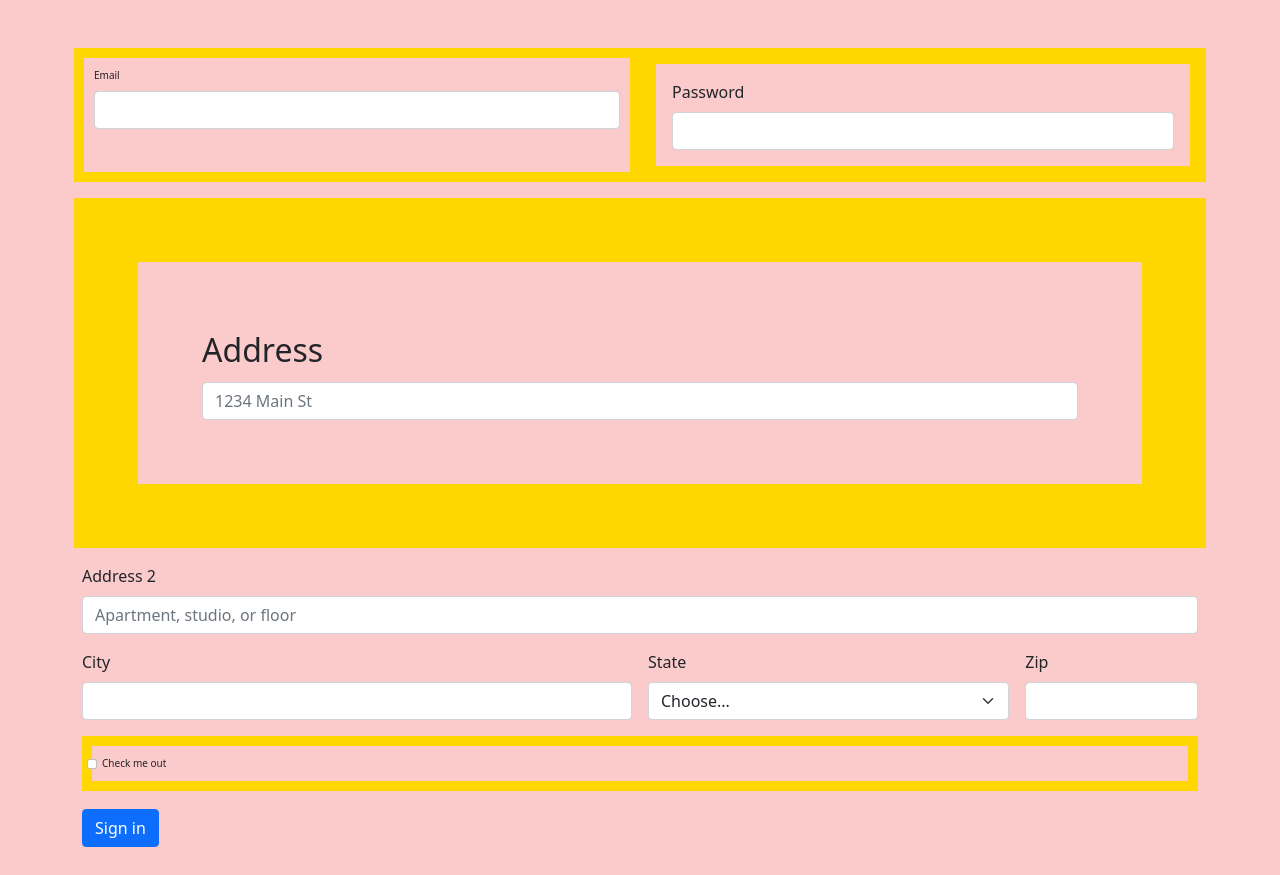
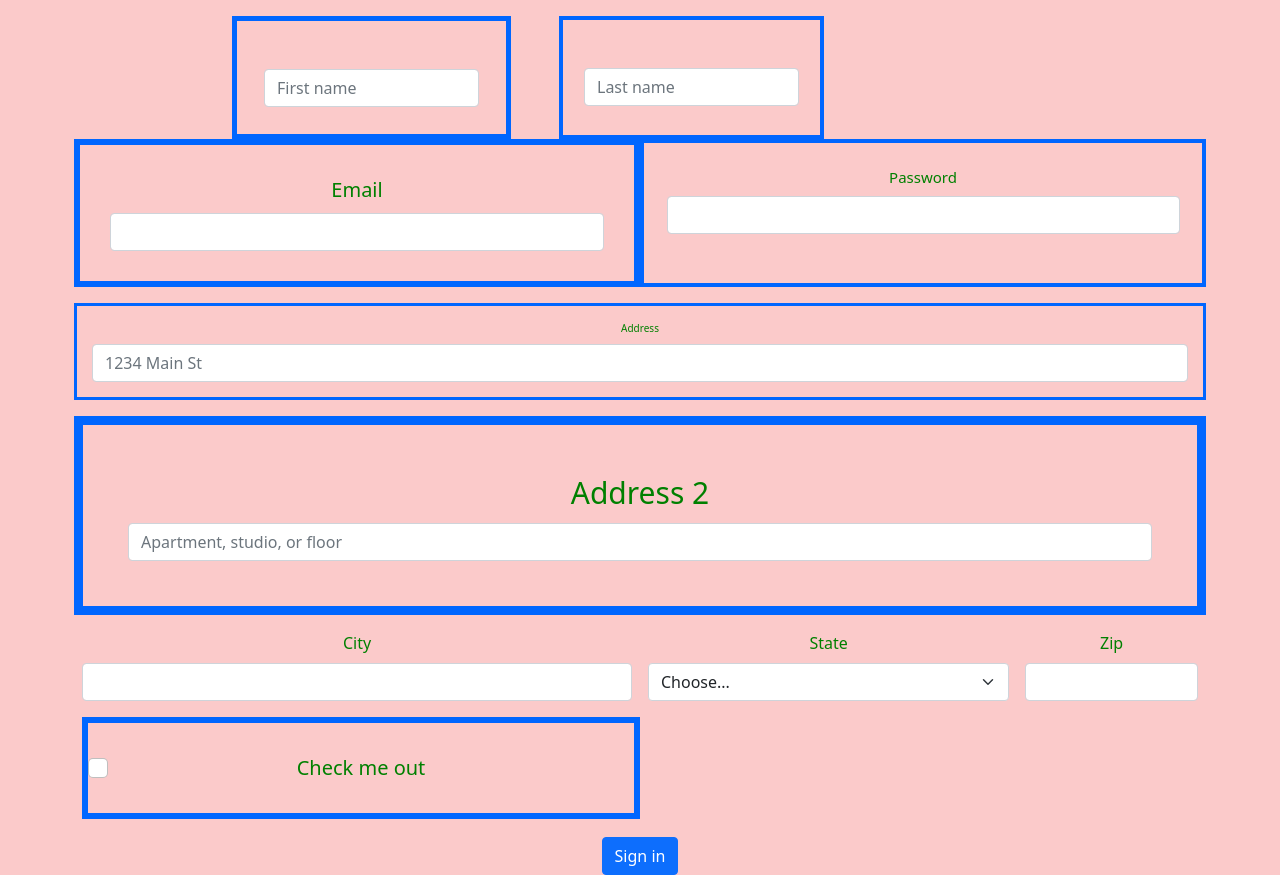
Before and after one commit to JakubJacko/bootstrap, a plain HTML site: page index.html in a window 1280 px wide. Before the commit the page ends 847 px from the top, so only its background shows below. Drawn offline with nearby package versions, Linux system fonts and the light colour scheme.

Commit message:
bootstrap

```diff
--- a/index.html
+++ b/index.html
@@ -7,25 +7,32 @@
     <!-- CSS only -->
     <link href="https://cdn.jsdelivr.net/npm/bootstrap@5.1.3/dist/css/bootstrap.min.css" rel="stylesheet" integrity="sha384-1BmE4kWBq78iYhFldvKuhfTAU6auU8tT94WrHftjDbrCEXSU1oBoqyl2QvZ6jIW3" crossorigin="anonymous">
     <!-- JavaScript Bundle with Popper -->
-    <!-- <script src="https://cdn.jsdelivr.net/npm/bootstrap@5.1.3/dist/js/bootstrap.bundle.min.js" integrity="sha384-ka7Sk0Gln4gmtz2MlQnikT1wXgYsOg+OMhuP+IlRH9sENBO0LRn5q+8nbTov4+1p" crossorigin="anonymous"></script> -->
+    <script src="https://cdn.jsdelivr.net/npm/bootstrap@5.1.3/dist/js/bootstrap.bundle.min.js" integrity="sha384-ka7Sk0Gln4gmtz2MlQnikT1wXgYsOg+OMhuP+IlRH9sENBO0LRn5q+8nbTov4+1p" crossorigin="anonymous"></script>
     <link rel="stylesheet" href="style/style.css">
     <title>Document</title>
 </head>
 <body>
-
+  <div class="row g-3">
+    <div class="col">
+      <input type="text" class="form-control" placeholder="First name" aria-label="First name">
+    </div>
+    <div class="col">
+      <input type="text" class="form-control" placeholder="Last name" aria-label="Last name">
+    </div>
+  </div>
 
     <div class="container pt-5">
     <form class="row g-3">
         <div class="col-md-6">
-          <label for="inputEmail4" class="form-label">Email</label>
+          <label for="inputEmail4" class="form-label" >Email</label>
           <input type="email" class="form-control" id="inputEmail4">
         </div>
         <div class="col-md-6">
-          <label for="inputPassword4" class="form-label">Password</label>
+          <label for="inputPassword4" class="form-label" >Password</label>
           <input type="password" class="form-control" id="inputPassword4">
         </div>
         <div class="col-12">
-          <label for="inputAddress" class="form-label">Address</label>
+          <label  for="inputAddress" class="form-label">Address</label>
           <input type="text" class="form-control" id="inputAddress" placeholder="1234 Main St">
         </div>
         <div class="col-12">
@@ -60,5 +67,7 @@
         </div>
       </form>
     </div>
+
+
 </body>
 </html>
--- a/style/style.scss
+++ b/style/style.scss
@@ -3,34 +3,65 @@ body{
 
 }
 
+div {
+    color: green;
+    max-width: 50%;
+    text-align: center;
 
 
-    @mixin test($size) {
-        border: $size solid gold;
+}
+
+div .col {
+    // border: 2px dashed green;
+    padding-top: 3rem!important;
+    margin: 2rem 0 -3rem 3rem;
+    position: relative;
+    left: 12rem;
+    text-align: center;
+
+}
+
+    @mixin border($size) {
+        border: $size*0.3 solid rgb(0, 102, 255);
         font-size: $size;
-        padding: $size;
+        padding: $size*1.5;
     }
 
+div div {
+    &:nth-child(1){
+        @include border (18px)
+    }
+    &:nth-child(2){
+        @include border(14px)
+    }
+}
 
+input #inputPassword4 {
 
+}
+
+label .form-label {
+    margin-top: 10px ;
+}
 form div {
 
 
 
-
     &:nth-child(1) {
-        // border: 2px dashed rgb(4, 124, 0);
-        @include test(10px);
+        @include border (20px)
     }
 
     &:nth-child(2) {
-        // border: 2px dashed rgb(1, 1, 231);
-        @include test(1em);
+        @include border(15px);
     }
 
     &:nth-child(3) {
-        @include test(2em);
-        // border: 2px dashed black;
+        @include border(10px);
+    }
+
+    &:nth-child(4) {
+        @include border(30px)
+
     }
 
 
```
Also changed, not shown: style/style.css, 1 other file.
